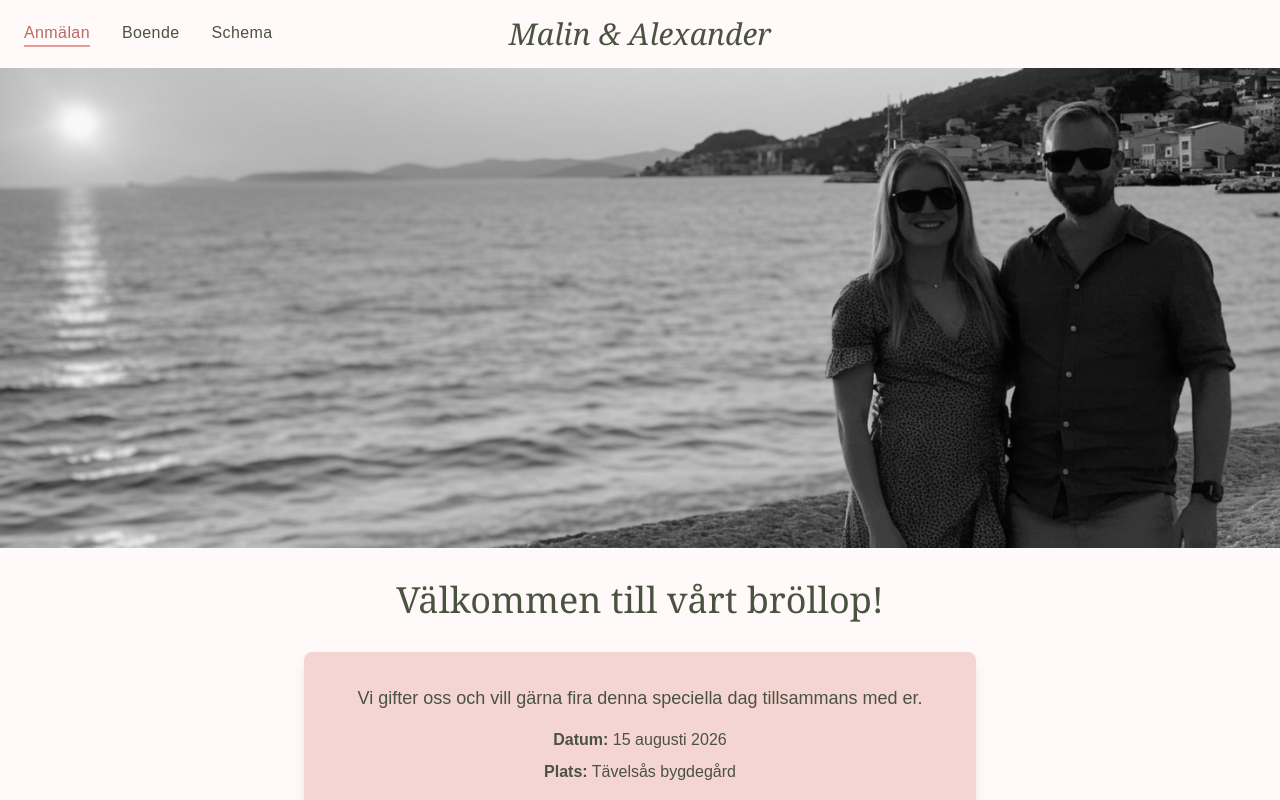
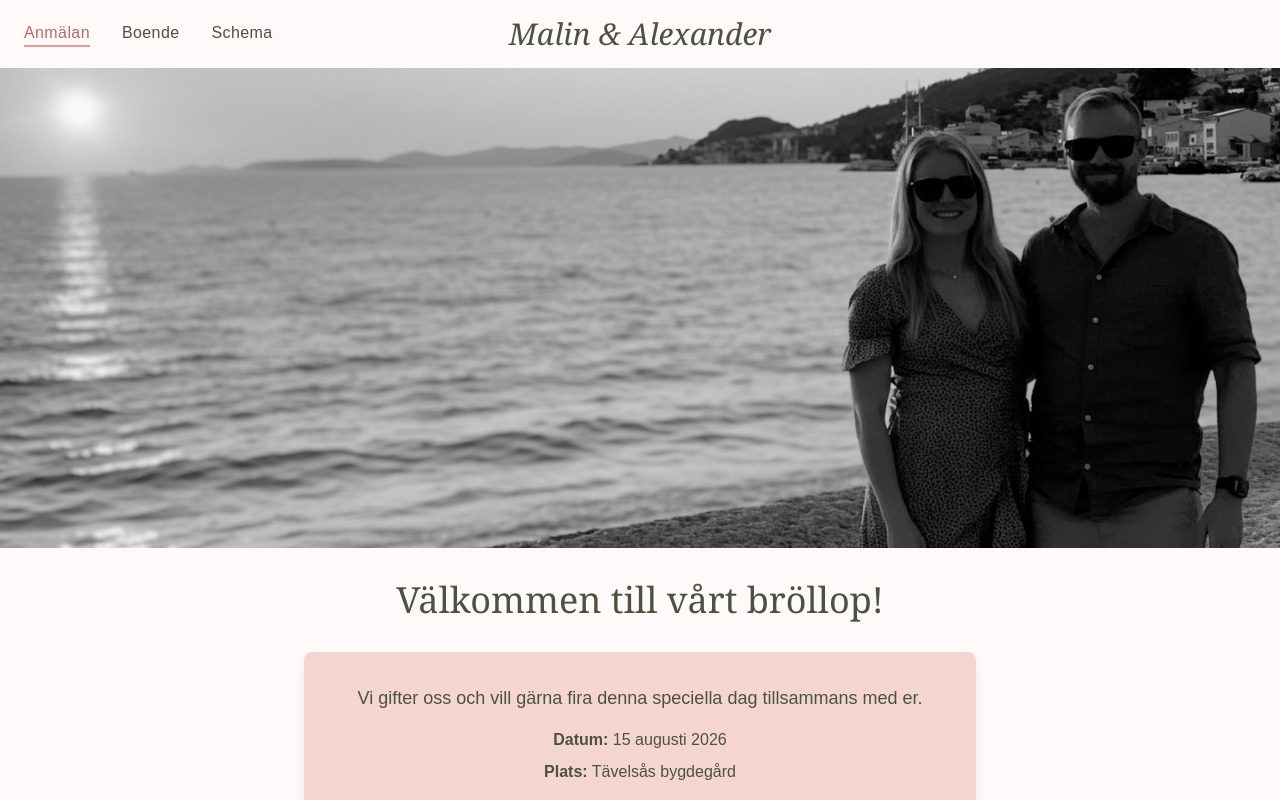
Before and after one commit to Alecktos/alecktos-website, a Next.js app: page / in a window 1280 px wide. Shown: the top 800 px of the page. Built offline with nearby package versions, Linux system fonts and the light colour scheme; no server answers.

Commit message:
Improved header image

```diff
--- a/app/layout.tsx
+++ b/app/layout.tsx
@@ -35,14 +35,14 @@ export default function RootLayout({
 				  <div className="relative w-full h-120">
 					  <Image
 						  className="object-cover object-top-right md:hidden"
-						  src={"/beach_10_desktop.png"}
+						  src={"/beach_11_desktop.png"}
 						  alt="Header image"
 						  fill
 						  priority
 					  />
 					  <Image
 						  className="object-cover grayscale object-top-right hidden md:block"
-						  src="/beach_10_desktop.png"
+						  src="/beach_11_desktop.png"
 						  alt="Header image"
 						  fill
 						  priority
```
Also changed, not shown: public/beach_11_desktop.png (added).
